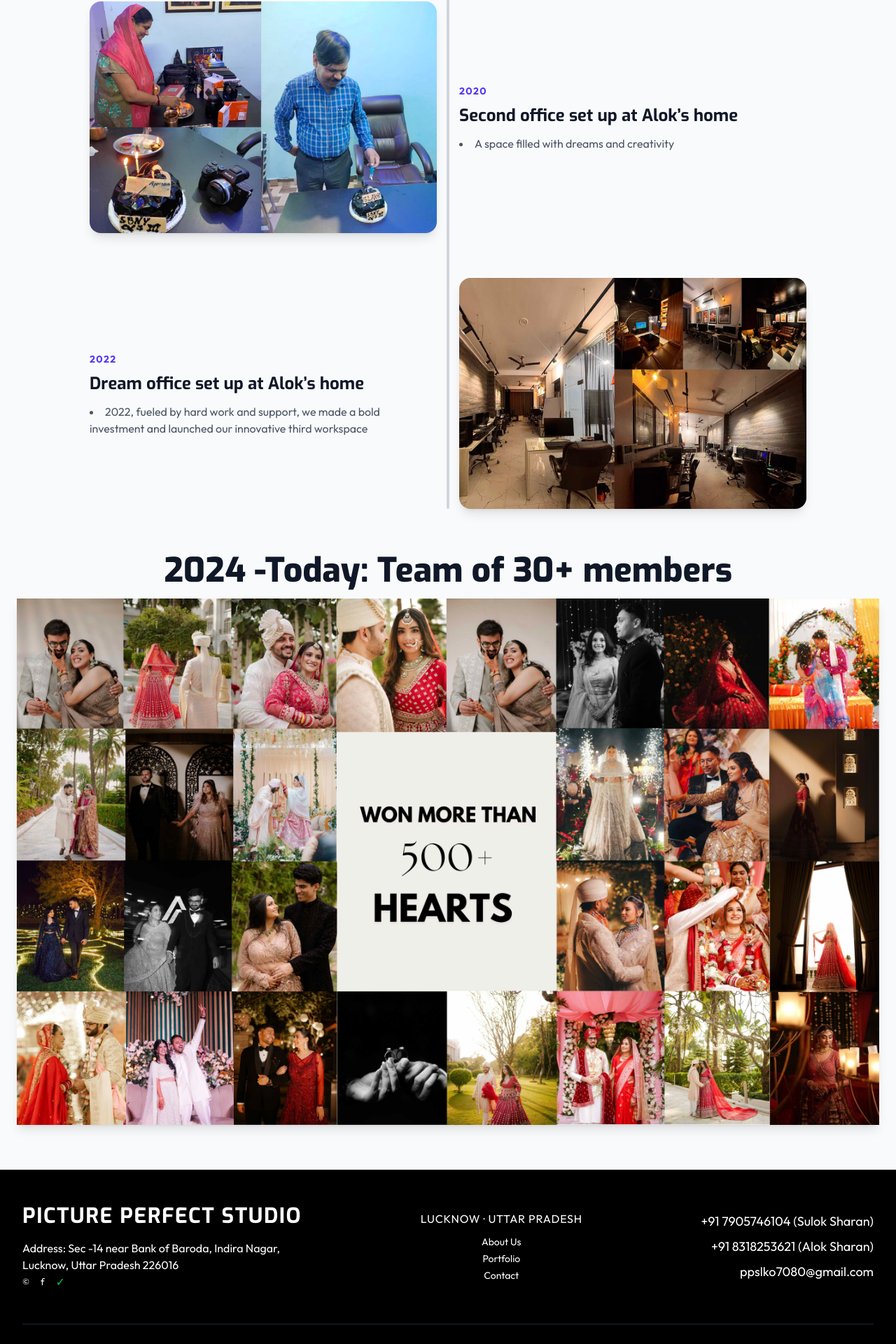
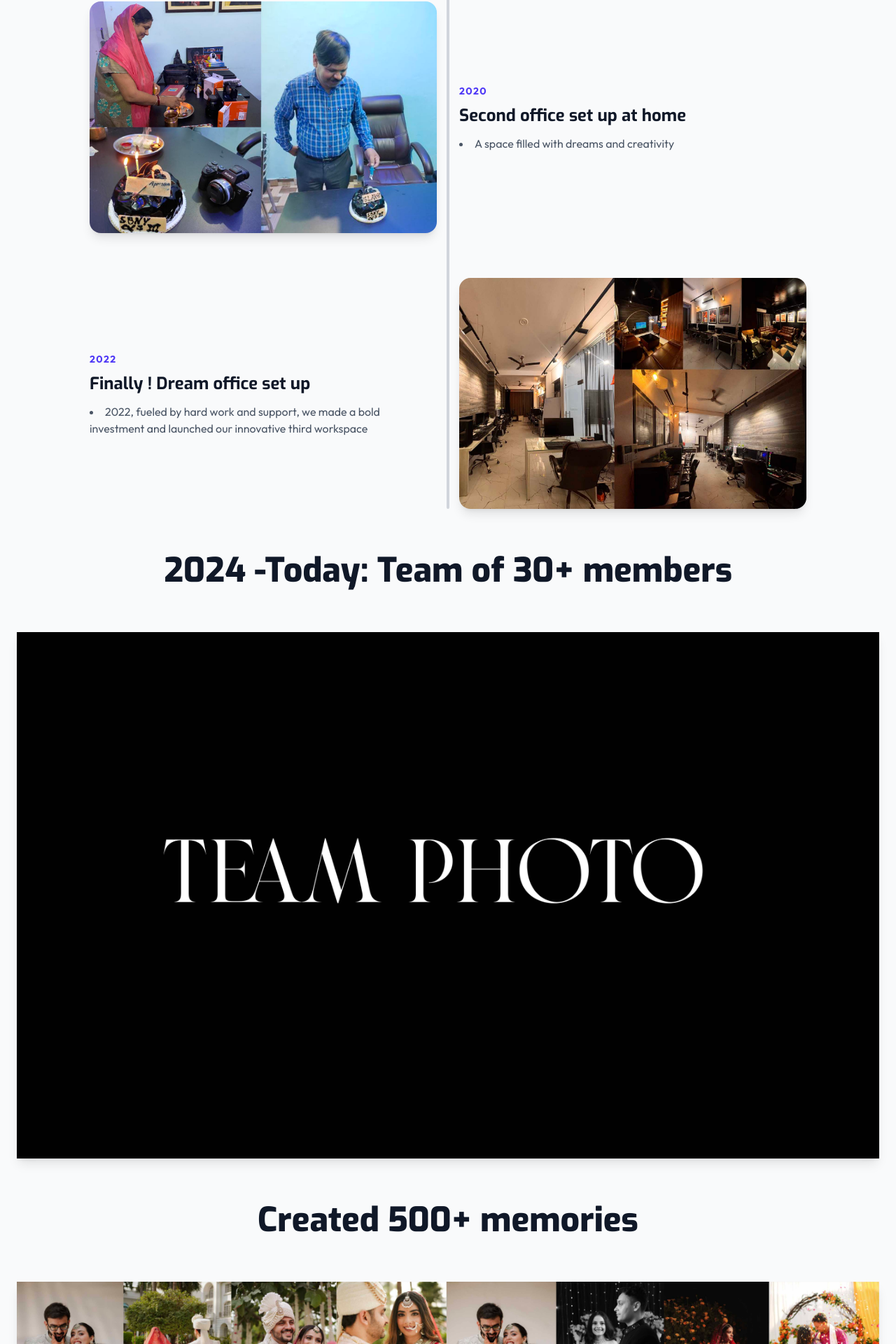
Before and after one commit to riteshd541/pps, a Next.js app: page /about in a window 1280 px wide. Shown: the part 1840-3760 px from the top of the page at 70% size. Built offline with nearby package versions, Linux system fonts and the light colour scheme.

Commit message:
Some fix

```diff
--- a/src/app/about/page.js
+++ b/src/app/about/page.js
@@ -34,13 +34,13 @@ const milestones = [
   },
   {
     year: "2020",
-    title: " Second office set up at Alok’s home",
+    title: " Second office set up at home",
     description: " A space filled with dreams and creativity",
     image: "/about/2020.jpg",
   },
   {
     year: "2022",
-    title: " Dream office set up at Alok’s home",
+    title: "Finally ! Dream office set up",
     description:
       "2022, fueled by hard work and support, we made a bold investment and launched our innovative third workspace.",
     image: "/about/2022.jpg",
@@ -112,8 +112,12 @@ export default function AboutPage() {
           </div>
         </section>
 
-        <h1 className="text-5xl font-extrabold text-gray-900 mb-4 text-center mt-16">
+        <h1 className="text-5xl font-extrabold text-gray-900 mb-16 text-center mt-16">
           2024 -Today: Team of 30+ members
+        </h1>
+        <img src="/about/team.jpg" alt="Team" className="w-full  shadow-lg" />
+        <h1 className="text-5xl font-extrabold text-gray-900  text-center mt-16 mb-16">
+          Created 500+ memories
         </h1>
         <img
           src="/about/FINAL_COVER.jpg"
```
Also changed, not shown: public/about/team.jpg (added).
